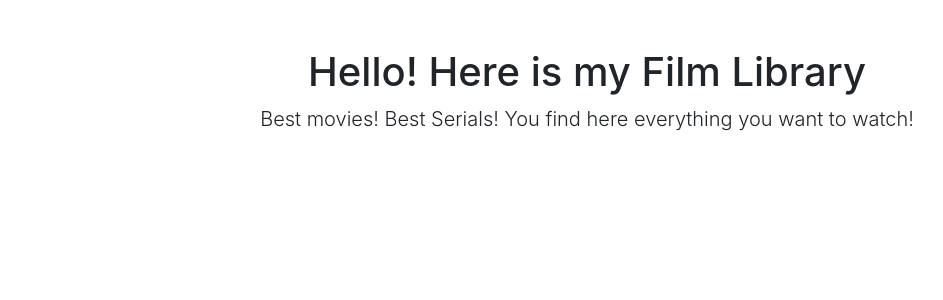
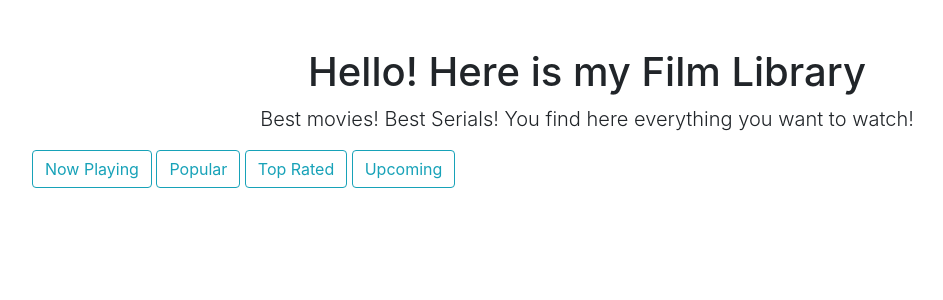
Before and after one commit to MarinaVelychynska/movies_catalogue, a Flask app: page / in a window 1280 px wide. Shown: the part 56-356 px from the top of the page, without its empty margins (53-996 px from the left). Run offline with Flask 2, Linux system fonts and the light colour scheme; data that the repository does not hold is empty; some libraries are stand-ins or nearby versions.

Commit message:
templates/homepage.html

```diff
--- a/templates/homepage.html
+++ b/templates/homepage.html
@@ -7,17 +7,24 @@
        <h1 class="mt-5">Hello! Here is my Film Library</h1>
        <p class="lead">Best movies! Best Serials! You find here everything you want to watch!</p>
    </div>
+
+   <div class="col-lg-12 mb-4">
+    <a href="{{ url_for('homepage', list_type="now_playing") }}" class="btn btn-outline-info">Now Playing</a>
+    <a href="{{ url_for('homepage', list_type="popular") }}" class="btn btn-outline-info">Popular</a>
+    <a href="{{ url_for('homepage', list_type="top_rated") }}" class="btn btn-outline-info">Top Rated</a>
+    <a href="{{ url_for('homepage', list_type="upcoming") }}" class="btn btn-outline-info">Upcoming</a>
+   </div>
+
    {% for movie in movies %}
-   <div class="col-lg-3 col-md-6 mb-4">
+    <div class="col-lg-3 col-md-6 mb-4">
        <div class="card h-100">
            <img class="card-img-top" src="{{ tmdb_image_url(movie.poster_path, "w780") }}">
            <div class="card-body">
             <h4 class="card-title">{{ movie.title }}</h4>
            </div>
            <div class="card-footer text-center">
-               <a href="{{ url_for('movie_details', movie_id=movie.id) }}" class="btn btn-primary">Показати більше </a>
-
-            </div>
+               <a href="{{ url_for('movie_details', movie_id=movie.id) }}" class="btn btn-primary">Show details</a>
+           </div>
        </div>
    </div>
    {% endfor %}
```
